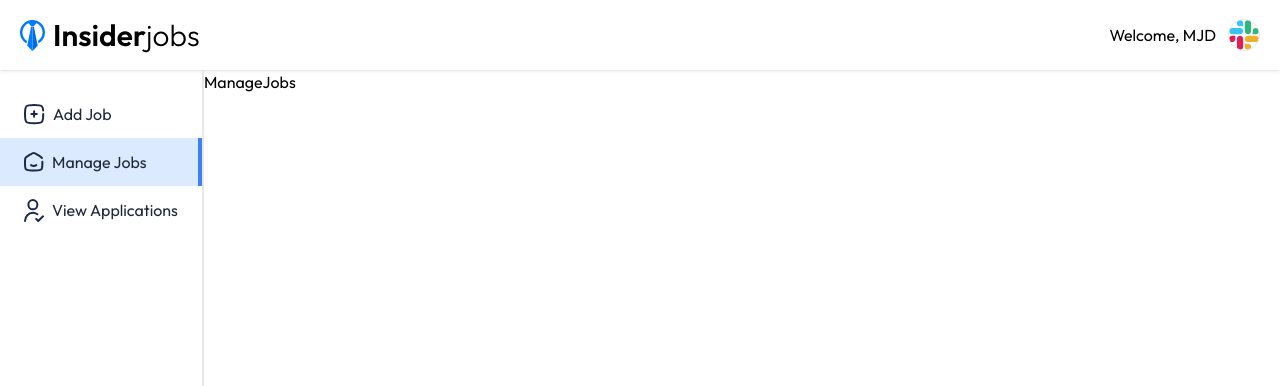
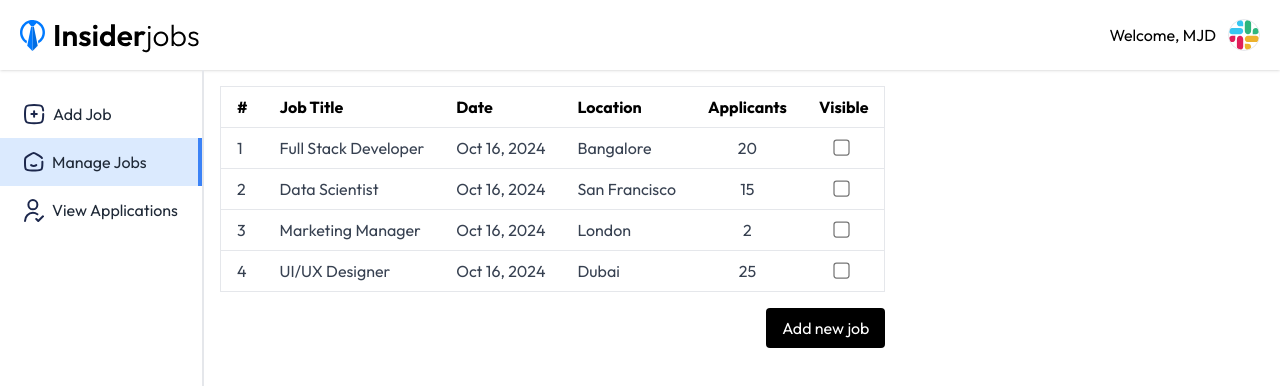
Before and after one commit to MichaelJD-MJD/Job-Portal, a React (Vite) app in the folder client-job-portal/: page /dashboard/manage-jobs in a window 1280 px wide. Shown: the top 386 px of the page. Built offline with nearby package versions, Linux system fonts and the light colour scheme; no server answers.

Commit message:
feat: manage jobs page

```diff
--- a/client-job-portal/src/pages/ManageJobs.jsx
+++ b/client-job-portal/src/pages/ManageJobs.jsx
@@ -1,9 +1,57 @@
 import React from 'react'
+import { manageJobsData } from '../assets/assets';
+import moment from 'moment'
+import { useNavigate } from 'react-router-dom';
 
 const ManageJobs = () => {
+
+  const navigate = useNavigate();
+
   return (
-    <div>ManageJobs</div>
-  )
+    <div className="container p-4 max-w-5xl">
+      <div className="overflow-x-auto">
+        <table className="min-w-full bg-white border border-gray-200 max-sm:text-sm">
+          <thead>
+            <tr>
+              <th className="py-2 px-4 border-b text-left max-sm:hidden">#</th>
+              <th className="py-2 px-4 border-b text-left">Job Title</th>
+              <th className="py-2 px-4 border-b text-left max-sm:hidden">
+                Date
+              </th>
+              <th className="py-2 px-4 border-b text-left max-sm:hidden">
+                Location
+              </th>
+              <th className="py-2 px-4 border-b text-center">Applicants</th>
+              <th className="py-2 px-4 border-b text-left">Visible</th>
+            </tr>
+          </thead>
+          <tbody>
+            {manageJobsData.map((job, index) => (
+              <tr key={index} className="text-gray-700">
+                <td className="py-2 px-4 border-b max-sm:hidden">
+                  {index + 1}
+                </td>
+                <td className="py-2 px-4 border-b">{job.title}</td>
+                <td className="py-2 px-4 border-b max-sm:hidden">
+                  {moment(job.date).format("ll")}
+                </td>
+                <td className="py-2 px-4 border-b max-sm:hidden">
+                  {job.location}
+                </td>
+                <td className="py-2 px-4 border-b text-center">{job.applicants}</td>
+                <td className="py-2 px-4 border-b">
+                  <input className='scale-125 ml-4' type="checkbox" />
+                </td>
+              </tr>
+            ))}
+          </tbody>
+        </table>
+      </div>
+      <div className='mt-4 flex justify-end'>
+        <button onClick={() => navigate("/dashboard/add-job")} className='bg-black text-white py-2 px-4 rounded'>Add new job</button>
+      </div>
+    </div>
+  );
 }
 
 export default ManageJobs
```
